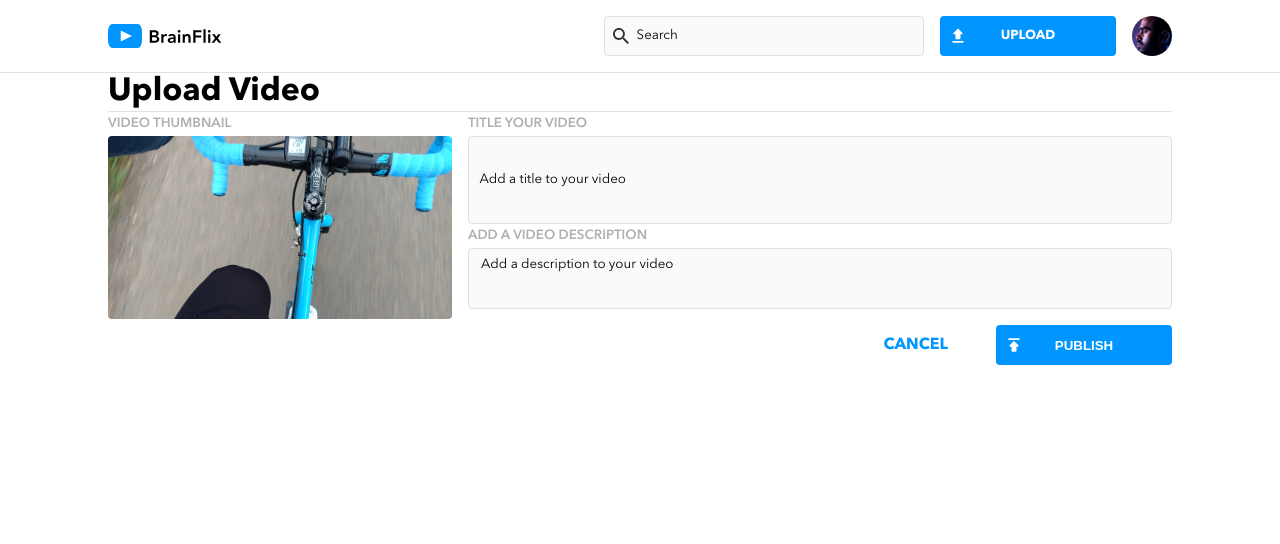
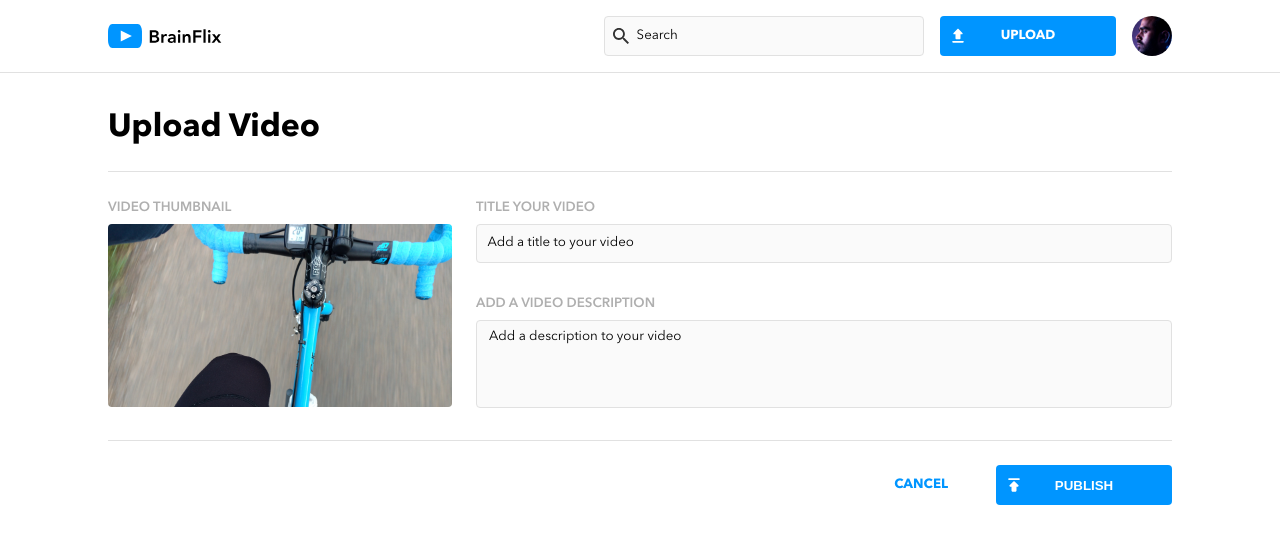
Before and after one commit to hilarykhc/hilary-chen-brainflix, a React (Create React App) app: page /upload in a window 1280 px wide. Shown: the top 544 px of the page. Built offline with nearby package versions, Linux system fonts and the light colour scheme.

Commit message:
update styles for upload page

```diff
--- a/src/pages/UploadPage/UploadPage.scss
+++ b/src/pages/UploadPage/UploadPage.scss
@@ -17,8 +17,13 @@
   }
 
   &__title {
+    padding: 1.5rem 0 1.5rem;
+    font-weight: 600;
+
     @include tablet-and-desktop {
       border-bottom: 1px solid $mercury-grey;
+      font-weight: 700;
+      padding: 2.25rem 0 1.5rem;
     }
   }
 
@@ -26,6 +31,7 @@
     @include tablet-and-desktop {
       display: flex;
       flex-direction: row-reverse;
+      margin-top: 1.5rem;
     }
   }
 
@@ -48,6 +54,7 @@
     color: $brainflix-blue;
     background-color: $pure-white;
     font-weight: bold;
+    font-size: smaller;
 
     @include tablet-and-desktop {
       margin-right: 6rem;
@@ -62,11 +69,17 @@
     @include desktop {
       display: flex;
     }
+
+    @include desktop {
+      border-bottom: 1px solid $mercury-grey;
+      padding: 1.5rem 0 0.5rem;
+    }
   }
 
   &__form-image {
     width: 100%;
     border-radius: 0.25rem;
+    margin-bottom: 1rem;
 
     @include tablet-and-desktop {
       width: 21.5rem;
@@ -78,32 +91,55 @@
     font-weight: 600;
     font-size: smaller;
     line-height: 1.5rem;
+    margin-bottom: 0.25rem;
+
+    @include tablet-and-desktop {
+      padding-top: 1.5rem;
+    }
+
+    @include desktop {
+      padding-top: 0;
+    }
   }
 
   &__form-subtitle {
     @extend .upload__form-thumbnail;
+    padding-top: 0;
   }
 
   &__form-content {
     @include flex-column;
 
+    @include tablet-and-desktop {
+      border-bottom: 1px solid $mercury-grey;
+    }
+
     @include desktop {
-      margin-left: 1rem;
+      margin-left: 1.5rem;
       width: 100%;
+      border-bottom: none;
     }
   }
 
   &__form-subtitle-input {
     @include input;
     padding: 0.65rem;
+    margin-bottom: 1.5rem;
 
     &:active {
       outline: 2px solid $brainflix-blue;
+    }
+
+    @include desktop {
+      flex-basis: 0;
+      flex-grow: 0;
+      margin-bottom: 1.85rem;
     }
   }
 
   &__form-subtitle-description {
     @include textarea;
+    margin-bottom: 1.5rem;
   }
 }
 
```
